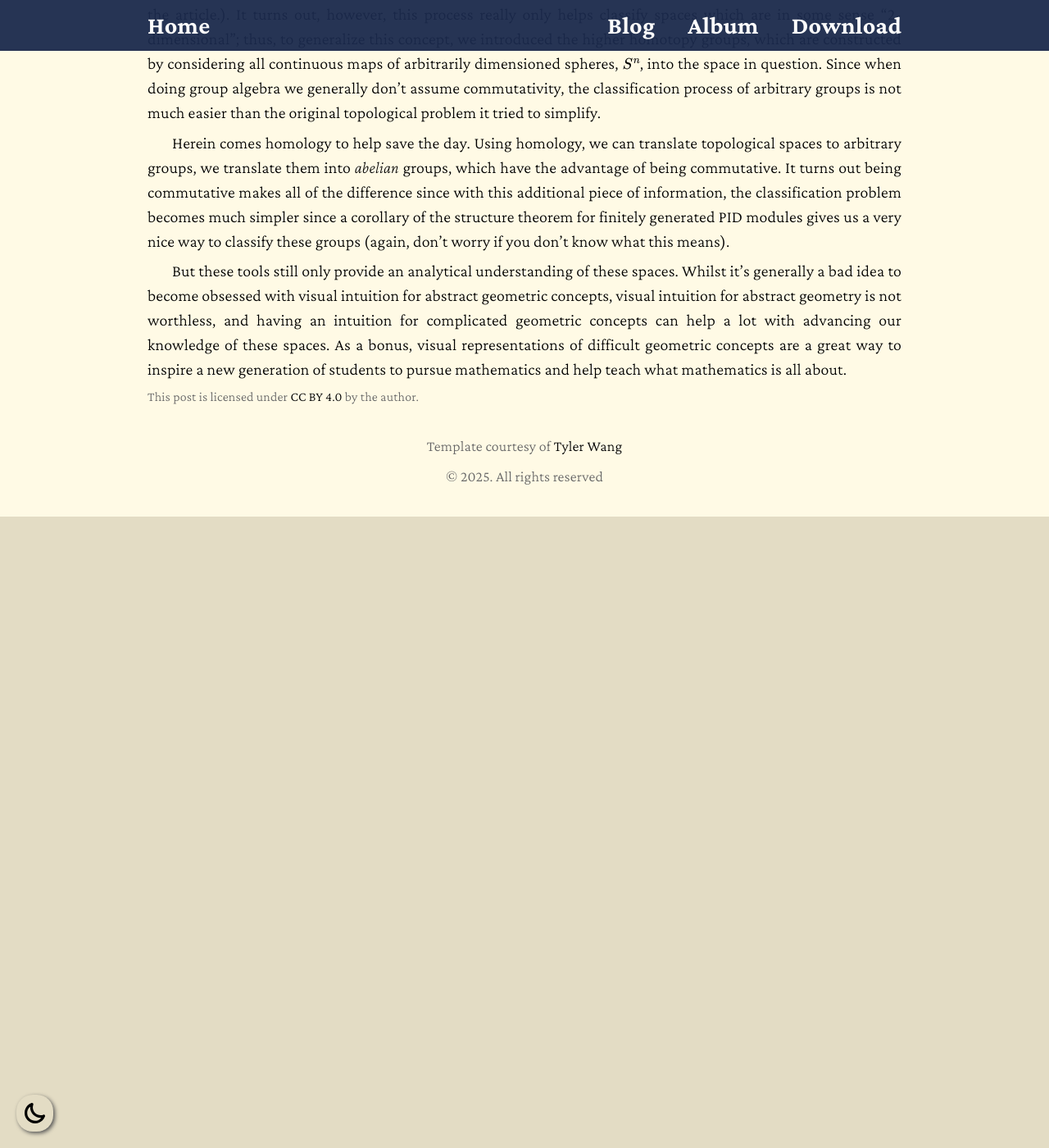
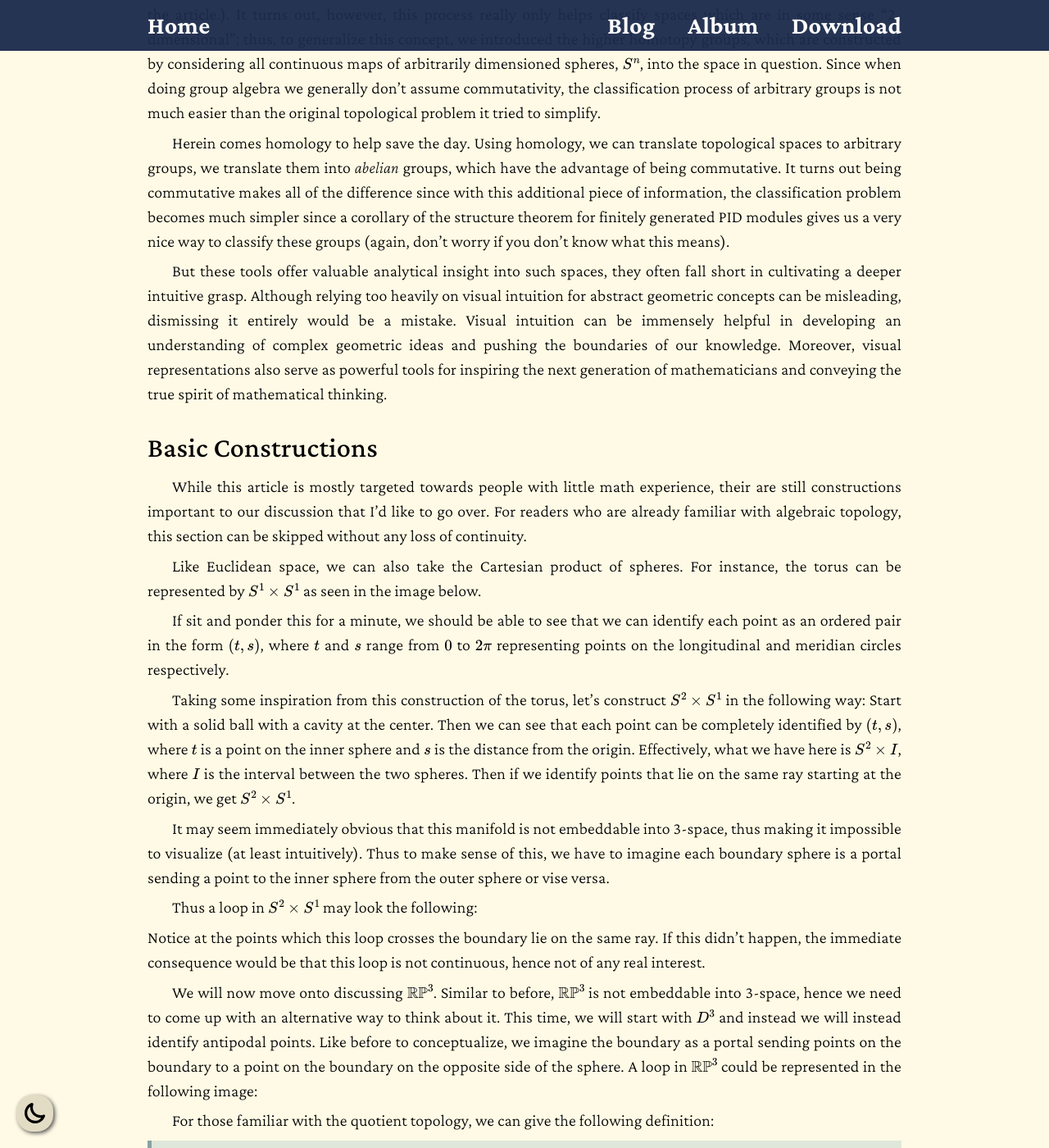
Before and after one commit to CurvesIn3Manifolds/CurvesIn3Manifolds.github.io, a Jekyll site: the page built from blog.md, in a window 1280 px wide and 1400 px high, scrolled down 818 px. Shown: the whole window at 82% size. Built offline with Jekyll 4.4.1, drawn with Linux system fonts in a browser that asks for light colours; before the commit the page ends 1448 px from its top, so only the background shows below that; some of the changed text lies outside the part shown.

Commit message:
Added some more text.

```diff
--- a/blog.md
+++ b/blog.md
@@ -18,7 +18,7 @@
 
 ## Introduction
 One of the hallmarks of the 20<sup>th</sup> century was the development of topology.
-Having roots in analysis, topology is the idea that we consider discussing ideas without explicitly discussing the notion of distance.
+Having roots in analysis, topology is the study of geometry without the notion of distance.
 For this reason, some coined the term "rubber-sheet geometry" to describe topology, as spaces are considered equivalent in topology up to arbitrary distortion.
 The classic example of this is the joke that a topologist can't tell the difference between a coffee mug and a donut, since one could, in some sense, distort a donut into a coffee mug.
 
@@ -37,6 +37,109 @@
 Using homology, we can translate topological spaces to arbitrary groups, we translate them into *abelian* groups, which have the advantage of being commutative.
 It turns out being commutative makes all of the difference since with this additional piece of information, the classification problem becomes much simpler since a corollary of the structure theorem for finitely generated PID modules gives us a very nice way to classify these groups (again, don't worry if you don't know what this means).
 
-But these tools still only provide an analytical understanding of these spaces.
-Whilst it’s generally a bad idea to become obsessed with visual intuition for abstract geometric concepts, visual intuition for abstract geometry is not worthless, and having an intuition for complicated geometric concepts can help a lot with advancing our knowledge of these spaces.
-As a bonus, visual representations of difficult geometric concepts are a great way to inspire a new generation of students to pursue mathematics and help teach what mathematics is all about.
+But these tools offer valuable analytical insight into such spaces, they often fall short in cultivating a deeper intuitive grasp.
+Although relying too heavily on visual intuition for abstract geometric concepts can be misleading, dismissing it entirely would be a mistake.
+Visual intuition can be immensely helpful in developing an understanding of complex geometric ideas and pushing the boundaries of our knowledge.
+Moreover, visual representations also serve as powerful tools for inspiring the next generation of mathematicians and conveying the true spirit of mathematical thinking.
+
+## Basic Constructions
+While this article is mostly targeted towards people with little math experience, their are still constructions important to our discussion that I'd like to go over.
+For readers who are already familiar with algebraic topology, this section can be skipped without any loss of continuity.
+
+[comment]: Topology
+[comment]: Groups
+[comment]: Homology
+[comment]: Manifolds
+
+
+[comment]: Construction of necessary manifolds
+
+Like Euclidean space, we can also take the Cartesian product of spheres.
+For instance, the torus can be represented by $S^1 \times S^1$ as seen in the image below.
+
+[comment]: Add image of torus here
+
+If sit and ponder this for a minute, we should be able to see that we can identify each point as an ordered pair in the form $(t,s)$, where $t$ and $s$ range from $0$ to $2\pi$ representing points on the longitudinal and meridian circles respectively.
+
+Taking some inspiration from this construction of the torus, let's construct $S^2\times S^1$ in the following way:
+Start with a solid ball with a cavity at the center.
+Then we can see that each point can be completely identified by $(t,s)$, where $t$ is a point on the inner sphere and $s$ is the distance from the origin.
+Effectively, what we have here is $S^2 \times I$, where $I$ is the interval between the two spheres.
+Then if we identify points that lie on the same ray starting at the origin, we get $S^2 \times S^1$.
+
+It may seem immediately obvious that this manifold is not embeddable into 3-space, thus making it impossible to visualize (at least intuitively).
+Thus to make sense of this, we have to imagine each boundary sphere is a portal sending a point to the inner sphere from the outer sphere or vise versa.
+
+Thus a loop in $S^2 \times S^1$ may look the following:
+
+[comment]: Add loop of S^2 \times S^1
+
+{:.no-indent}
+Notice at the points which this loop crosses the boundary lie on the same ray.
+If this didn't happen, the immediate consequence would be that this loop is not continuous, hence not of any real interest.
+
+We will now move onto discussing $\rp^3$.
+Similar to before, $\rp^3$ is not embeddable into 3-space, hence we need to come up with an alternative way to think about it.
+This time, we will start with $D^3$ and instead we will instead identify antipodal points.
+Like before to conceptualize, we imagine the boundary as a portal sending points on the boundary to a point on the boundary on the opposite side of the sphere.
+A loop in $\rp^3$ could be represented in the following image:
+
+[comment]: Add loop in rp^3
+
+For those familiar with the quotient topology, we can give the following definition:
+
+> Let $f:\partial D^3 \to \partial D^3$ be the antipodal map (i.e. $f(x)=-x$).
+> Then
+> $$\rp^3:= D/\sim,$$
+> where $x\sim y$ iff $y$ is the image of $x$ under $f$.
+{:.def #rp3}
+
+{:.no-indent}
+One could easily check that $\sim$ is an equivalent relation and [definition](#rp3){:.ref} agrees with every other definition of $\rp^3$.
+
+The important fact about $\rp^3$ is that it is diffeomorphic to $SO(3)$.
+To show this informally, let's consider a point in $\rp^3$.
+Then since every rotation in 3-space has an axis of rotation*The reason for this just boils down to basic linear algebra.
+For any $3\times 3$ matrix, to find the eigenvalues we have to solve a degree three polynomial.
+Since such a polynomial must have one real solution, any $3\times 3$ matrix must have one real eigenvalue.
+Thus it remains to prove that if a matrix has determinant one, this eigenvalue must be one.*{:.foot-tag},
+we take this axis to be collinear to the ray that connects our point to the origin.
+Then for the amount we rotate by, we take this to be the distance from the origin.
+Thus the center of $\rp^3$ represents the identity matrix in $SO(3)$ and a point in this image
+
+[comment]: add image of point on z-axis half way to boundary
+
+{.no-indent}
+might be a $180^\circ$ rotation around the $z$-axis, if we assume the point to be exactly in the middle.
+
+## Seifert Fiberings
+While a Seifert fibering is a general construction which can exist on a wide class of manifolds, for our discussion, we will restrict our discussion to only consist of a specific class of Seifert fiberings on $S^2 \times S^1$.
+
+[comment]: add trivial fibering of annuls.
+
+Let's first talk about a fiber bundle.
+Loosely speaking, a fiber bundle is a way to break down a manifold into individual fibers.
+For example we can consider the annuls as a collection of fibers stemming from the inner circle stretching outwards like in the following image (of course we have only selected a finite number of fibers to display).
+Thus we can consider the annuls as a fibering of $S^1$.
+
+Now for our purposes, we will consider a fiber structure on $S^2\times S^1$, where each individual fiber is homeomorphic to a $S^1$ (i.e non-self-intersecting loops).
+As such, an example of such a fibering would be whats known as the trivial Seifert fibering of $S^2 \times S^1$ and is displayed below.
+
+[comment]: add trivial Seifert fibering.
+
+In this article we will study all such fibering equivalent to this trivial fibering and we consider two fiberings to be equivalent iff there exists a diffeomorphism between them.
+To formalize this notion, we will consider
+
+
+
+
+
+
+## Formal Discussion
+
+## The Animations
+
+## References
+<p style="text-indent: -50px; padding-left: 50px">
+[WY24] Yi Wang, Jingye Yang. <em>On the homotopy type of the space of fiberings of <em>S<sup>1</sup> &times; S<sup>1</sup></em> by simple closed curves</em>. arXiv preprint, arXiv:2404.08545, (2024).
+</p>
```
Also changed, not shown: other parts of blog.md (+1 -1 lines).
